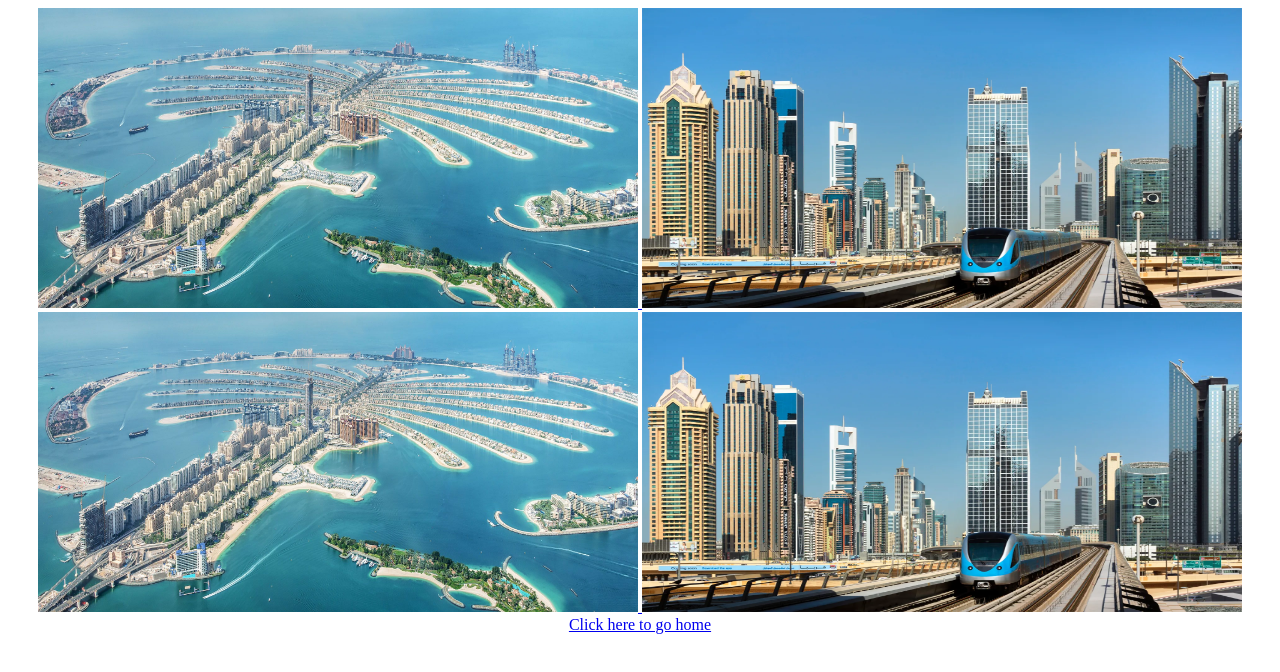
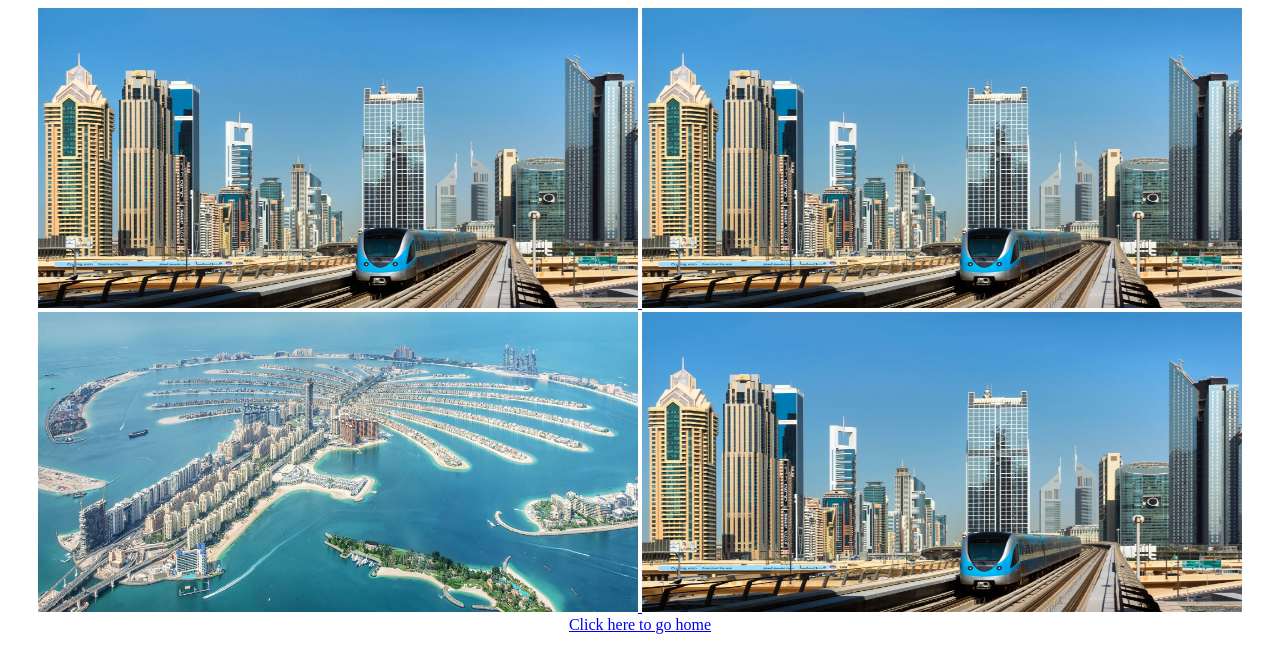
Before and after one commit to samuelobele2007/samuelobele2007.github.io, a plain HTML site: page travel.html in a window 1280 px wide. Drawn offline with Linux system fonts and the light colour scheme.

Commit message:
Update travel.html

```diff
--- a/travel.html
+++ b/travel.html
@@ -5,10 +5,9 @@
   </head>
   <body>
     <center>
-    <a href="Dubai001.jpg">
-    <img src="Dubai001.jpg" title="Dubai Picture #1"
+    <a href="Dubai002.jpg">
+    <img src="Dubai002.jpg" title="Dubai Picture #1"
     width="600" height="300">
-    </a>
 
     <a href="Dubai002.jpg">
     <img src="Dubai002.jpg" title="Dubai Picture #1"
```
